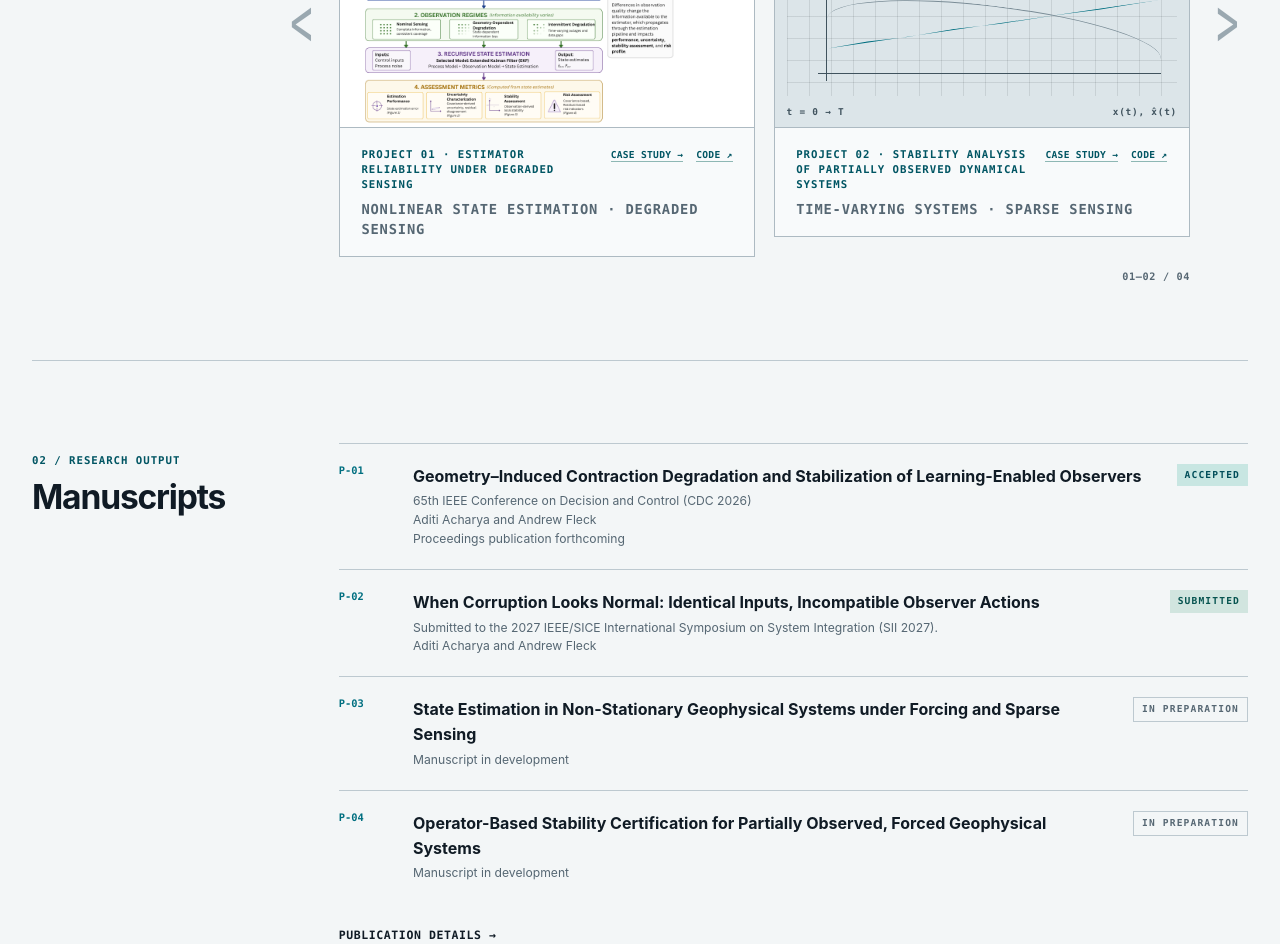
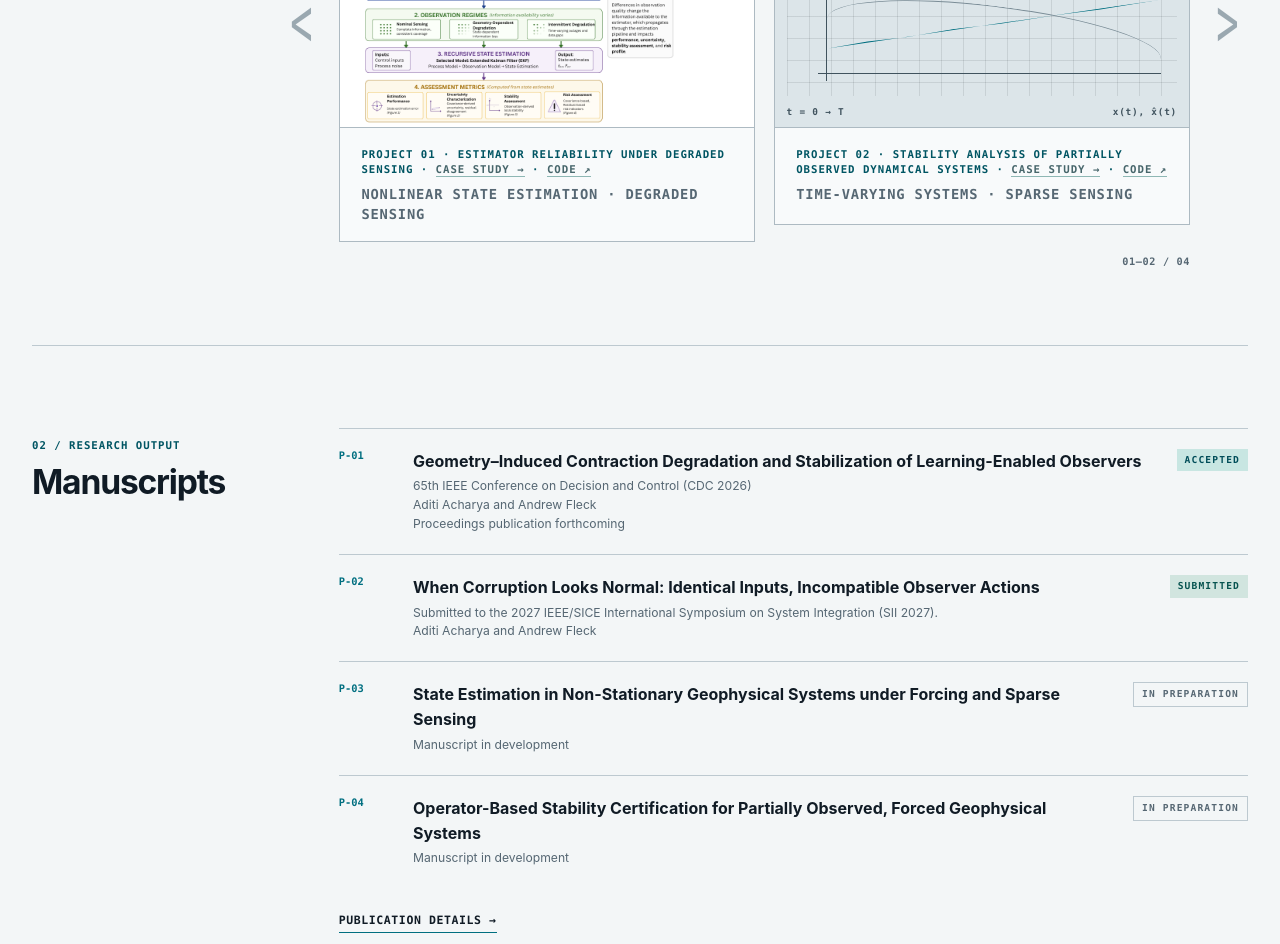
Before and after one commit to afleck18/andrew-fleck-portfolio, a Next.js app: page / in a window 1280 px wide. Shown: the part 1320-2264 px from the top of the page. Built offline with nearby package versions, Linux system fonts and the light colour scheme; no server answers.

Commit message:
Inline project card links

```diff
--- a/app/ResearchCarousel.tsx
+++ b/app/ResearchCarousel.tsx
@@ -29,7 +29,7 @@ export function ResearchCarousel() {
     <button className="carousel-arrow carousel-arrow-left" type="button" onClick={changePage} aria-label="Show previous research projects" aria-controls="featured-research"><span>{"<"}</span></button>
     <div className="work-grid" id="featured-research" aria-live="polite">{visibleProjects.map((project,index) => {
       const projectIndex = page * 2 + index;
-      return <article className="work-card" key={project.slug}><TechnicalPanel type={panelTypes[projectIndex]}/><div className="work-card-body"><div className="project-title-row"><p className="project-meta">PROJECT {project.number} · {project.cardTitle || project.title}</p><div className="compact-card-links"><Link href={`/research/#${project.slug}`}>Case study →</Link>{project.repo && <a href={project.repo}>Code ↗</a>}</div></div><p className="project-keywords">{project.area}</p></div></article>;
+      return <article className="work-card" key={project.slug}><TechnicalPanel type={panelTypes[projectIndex]}/><div className="work-card-body"><p className="project-meta project-title-line">PROJECT {project.number} · {project.cardTitle || project.title} · <Link href={`/research/#${project.slug}`}>Case study →</Link>{project.repo && <> · <a href={project.repo}>Code ↗</a></>}</p><p className="project-keywords">{project.area}</p></div></article>;
     })}</div>
     <button className="carousel-arrow carousel-arrow-right" type="button" onClick={changePage} aria-label="Show next research projects" aria-controls="featured-research"><span>{">"}</span></button>
     <p className="carousel-position">{page === 0 ? "01–02" : "03–04"} / 04</p>
--- a/app/globals.css
+++ b/app/globals.css
@@ -60,7 +60,7 @@ footer{border-top:2px solid var(--ink);font-family:var(--mono)}
 .carousel-arrow{top:105px}
 .carousel-arrow span{transform:scaleX(1.08) scaleY(2)}
 .finding{border-top:1px solid var(--line);padding-top:1rem}.finding strong{font:700 .62rem var(--mono);display:block;color:var(--ink);text-transform:uppercase;margin-bottom:.35rem}.diagram-panel{position:relative;background:#fff}.diagram-panel img{object-fit:contain}
-.work-grid{align-items:start}.work-card{overflow:hidden;transition:border-color .18s ease,box-shadow .18s ease}.work-card:hover{border-color:#91a2aa;box-shadow:0 8px 22px rgba(38,55,63,.07)}.technical-panel{flex:0 0 210px}.work-card-body{min-height:96px;padding:1.15rem 1.35rem 1rem}.project-title-row{display:grid;grid-template-columns:minmax(0,1fr) auto;align-items:start;gap:1rem}.project-title-row .project-meta{margin:0}.project-keywords{margin:.5rem 0 0;color:#738189;font:600 .62rem/1.45 var(--mono);letter-spacing:.06em;text-transform:uppercase}.compact-card-links{display:flex;flex-wrap:wrap;justify-content:flex-end;gap:.35rem .8rem;padding-top:.05rem}.compact-card-links a{white-space:nowrap;color:var(--teal-dark);font:700 .6rem/1.4 var(--mono);letter-spacing:.03em;text-transform:uppercase;border-bottom:1px solid #8eb7b4}
+.work-grid{align-items:start}.work-card{overflow:hidden;transition:border-color .18s ease,box-shadow .18s ease}.work-card:hover{border-color:#91a2aa;box-shadow:0 8px 22px rgba(38,55,63,.07)}.technical-panel{flex:0 0 210px}.work-card-body{min-height:96px;padding:1.15rem 1.35rem 1rem}.project-title-line{margin:0}.project-title-line a{white-space:nowrap;color:#47666b;border-bottom:1px solid #8eb7b4}.project-keywords{margin:.5rem 0 0;color:#738189;font:600 .62rem/1.45 var(--mono);letter-spacing:.06em;text-transform:uppercase}
 .work-section .carousel-shell{margin-left:calc(230px + 6vw - 58px)}
 .output-section{padding:82px 0}.output-section h2{font-size:2.1rem}.output-list article{display:grid;grid-template-columns:55px 1fr auto;gap:1.2rem;padding:1.25rem 0;border-top:1px solid var(--line);align-items:start}.output-index{font:700 .65rem var(--mono);color:var(--teal)}.output-list h3{font-size:1rem;margin:0 0 .25rem}.output-list article p{font-size:.76rem;color:var(--muted);margin:0}.output-list>.text-link{display:inline-block;margin-top:1.5rem}
 @media(max-width:950px){.engineering-hero{grid-template-columns:1fr}.hero-console{min-height:360px}.work-heading{grid-template-columns:1fr}.work-grid{grid-template-columns:1fr 1fr}}
```
